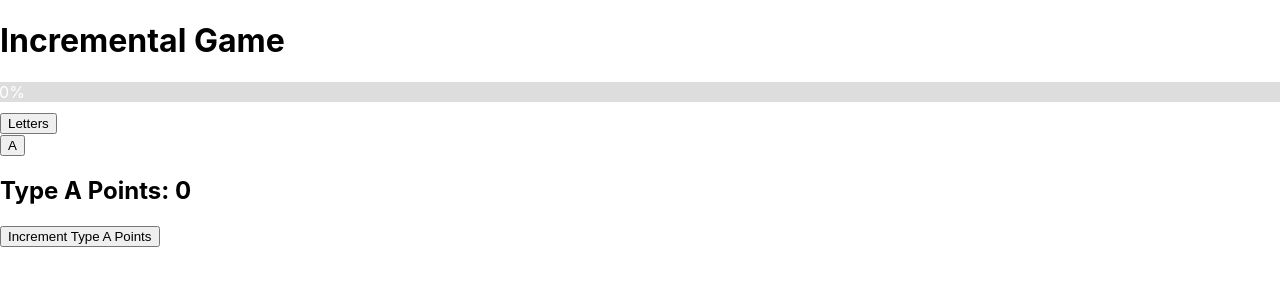
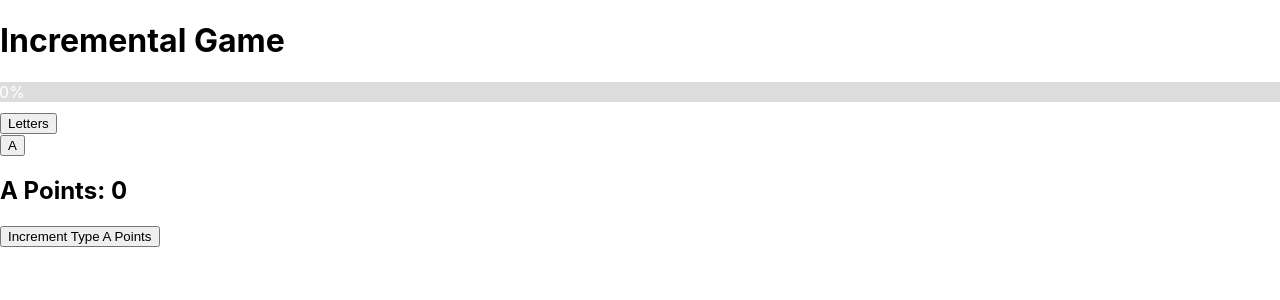
Before and after one commit to ZokkaXDJ9/incremental-game, a React (Create React App) app: page / in a window 1280 px wide. Shown: the top 300 px of the page. Built offline with nearby package versions, Linux system fonts and the light colour scheme; the HTML template or start-up script is replaced by a standard one.

Commit message:
Switched from type to ABC points

```diff
--- a/src/TabContent.jsx
+++ b/src/TabContent.jsx
@@ -4,7 +4,7 @@
   const index = tab.charCodeAt(0) - 65;
   return (
     <div>
-      <h2>Type {tab} Points: {points[index]}</h2>
+      <h2>{tab} Points: {points[index]}</h2>
       {index === 0 && <button onClick={increment}>Increment Type A Points</button>}
       {index > 0 && (
         <button onClick={() => upgradePoints(index - 1)} disabled={points[index - 1] < 10}>
```
